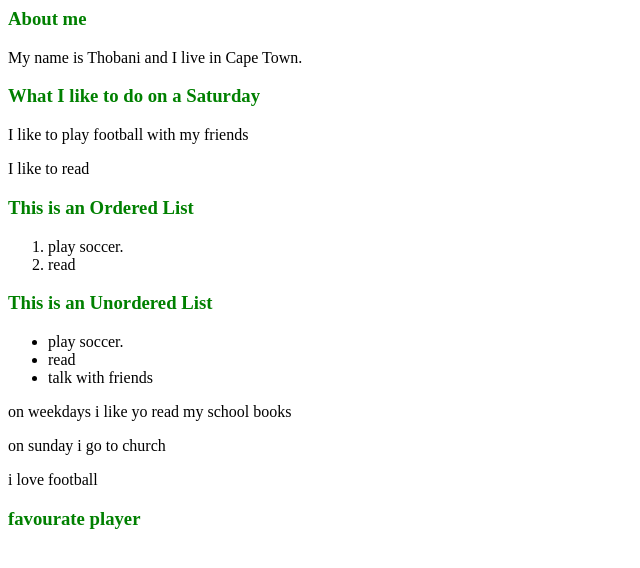
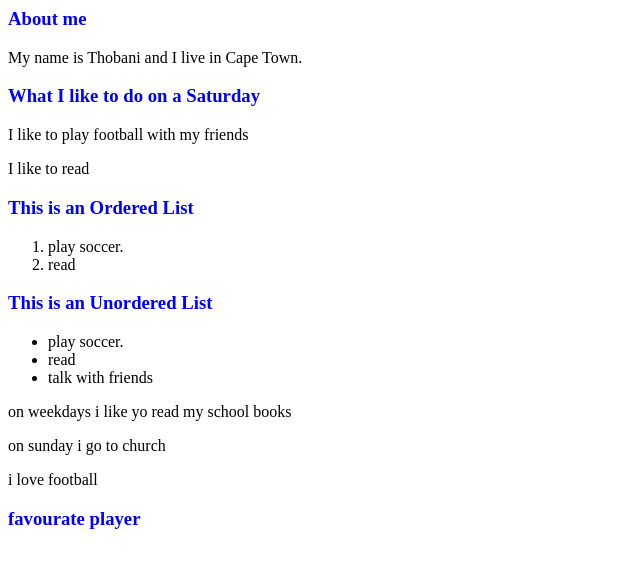
Before and after one commit to tobanitubela/thobanitubela.github.io, a plain HTML site: page index.html in a window 1280 px wide. Shown: the whole page, without its empty margins (0-640 px from the left). Drawn offline with Linux system fonts and the light colour scheme.

```diff
--- a/index.html
+++ b/index.html
@@ -1,18 +1,18 @@
-<h3 style="color:green;">About me</h3>
+<h3 style="color:blue;">About me</h3>
 <p>My name is Thobani and I live in Cape Town.</p>
 
-<h3 style="color:green;">What I like to do on a Saturday</h3>
+<h3 style="color:blue;">What I like to do on a Saturday</h3>
 <p>I like to play football with my friends</p>
 <p>I like to read</p>
 
-<h3 style="color:green;">This is an Ordered List</h3>
+<h3 style="color:blue;">This is an Ordered List</h3>
 
 <ol>
     <li>play soccer.</li>
     <li>read</li>
 </ol>
 
-<h3 style="color:green;">This is an Unordered List</h3>
+<h3 style="color:blue;">This is an Unordered List</h3>
 
 <ul>
     <li>play soccer.</li>
@@ -23,4 +23,4 @@
 <p>on sunday i go to church</p>
 <p>i love football</p>
 
-<h3 style="color:green;">favourate player</h3>
+<h3 style="color:blue;">favourate player</h3>
```
